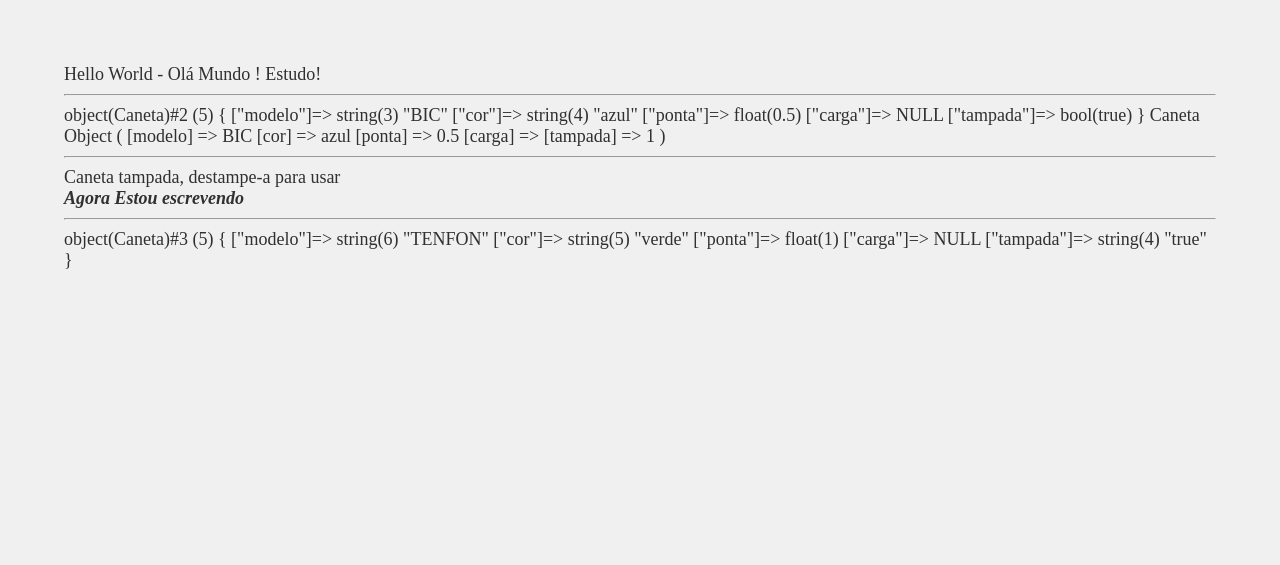
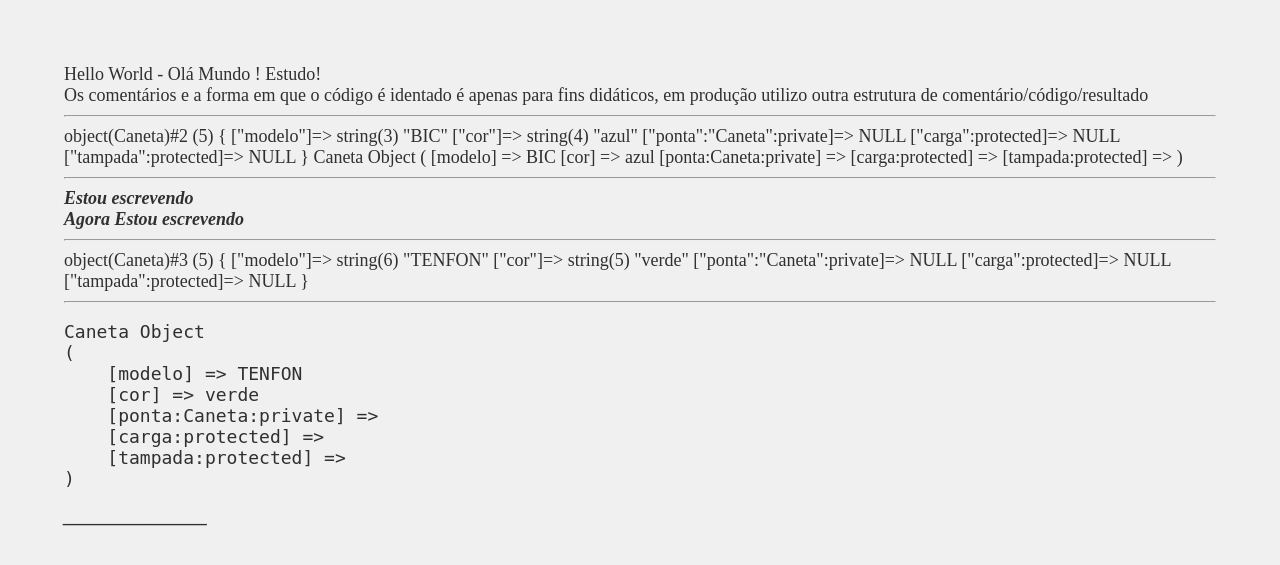
Before and after one commit to MarcelSussai/estudoPHP, a PHP site: page / in a window 1280 px wide. Shown: the top 565 px of the page. Run offline with PHP 8.4, Linux system fonts and the light colour scheme.

Commit message:
mais alterações

```diff
--- a/index.php
+++ b/index.php
@@ -10,8 +10,11 @@
     // |--------------------------------------------------------------|
     // | Antes, um olá mundo .... :)                                  |
     // |    Olá Mundo!                                                |
-        echo "Hello World - Olá Mundo ! Estudo!";
-        echo $pl.$hr;
+        echo "Hello World - Olá Mundo ! Estudo!".$pl;
+        echo "Os comentários e a forma em que o código é identado
+              é apenas para fins didáticos, em produção utilizo outra
+              estrutura de comentário/código/resultado";
+        echo $hr;
     // └--------------------------------------------------------------┘
 // -------------------------------------------------------------------┘
 
--- a/source/POO/Caneta.php
+++ b/source/POO/Caneta.php
@@ -3,26 +3,50 @@
     // ┌--------------------------------------------------------------┐
     // |    Criando a classe                                          |
     class Caneta {
-        // Criando os atributos                                       |
-        var $modelo;
-        var $cor;
-        var $ponta;
-        var $carga;
-        var $tampada;
-        // Criando os métodos                                         |
-        function escrever($txt) {
+    // |--------------------------------------------------------------|
+    // | Criando os atributos                                         |
+        public $modelo;
+        public $cor;
+        private $ponta;
+        protected $carga;
+        protected $tampada;
+    // |--------------------------------------------------------------|
+    // |    Criando os métodos                                        |
+    // |--------------------------------------------------------------|
+    // | escrever($txt)                                               |
+        public function escrever($txt) {
             if ($this->tampada == true) {
                 return "Caneta tampada, destampe-a para usar ";
             } else {
                 return "<strong><i>".$txt."</i></strong>";
             }
         }
-        function tampar() {
+    // |--------------------------------------------------------------|
+    // | rabiscar()                                                   |
+        public function rabiscar($nv) {
+            if ($this->tampada) {
+                return "Caneta tampada, destampe-a para usar ";
+            } else {
+                echo "<strong><i>";
+                for ($i=1; $i <= $nv; $i++) {
+                    echo "_";
+                }
+                echo "</i></strong>";
+            }
+        }
+    // |--------------------------------------------------------------|
+    // | tampar()                                                     |
+        public function tampar() {
             $this->tampada = true;
         }
-        function destampar() {
+    // |--------------------------------------------------------------|
+    // | destampar()                                                  |
+        public function destampar() {
             $this->tampada = false;
         }
-    }
+    // |--------------------------------------------------------------|
+
+
+}
 
 ?>
--- a/source/POO/OrientaObjeto.php
+++ b/source/POO/OrientaObjeto.php
@@ -10,6 +10,31 @@ require_once './var_util.php';
     // | Tambem podem ser entendidos objetos como as variáveis que    |
     // | são instâncias de uma classe                                 |
     // | Um objeto possui caracteristicas, comportamentos e estados   |
+    // |--------------------------------------------------------------|
+    // |    Visibilidade de um Objeto                                 |
+    // | (+)    Publico                                               |
+    // |            A classe atual e todas as outras classes          |
+    // | (-)    Privado                                               |
+    // |            Somente a classe atual                            |
+    // | (#)    Protegido                                             |
+    // |            A classe atual e todas suas subclasses            |
+    // |--------------------------------------------------------------|
+    // | Diagrama de classes                                          |
+    // ┌======================================┐                       |
+    // |    Caneta                            |                       |
+    // |======================================|                       |
+    // |  (+)   modelo                        |                       |
+    // |  (+)   cor                           |                       |
+    // |  (-)   ponta                         |                       |
+    // |  (#)   carga                         |                       |
+    // |  (#)   tampada                       |                       |
+    // |======================================|                       |
+    // |  (+)   escrever()                    |                       |
+    // |  (+)   rabiscar()                    |                       |
+    // |  (+)   pintar()                      |                       |
+    // |  (+)   tampar()                      |                       |
+    // |  (+)   destampar()                   |                       |
+    // └======================================┘                       |
     // |--------------------------------------------------------------|
     // | Exemplo de um objeto                                         |
     // | Caneta                                                       |
@@ -42,9 +67,9 @@ require_once './var_util.php';
     // | Criando o Objeto caneta                                      |
         $c1 = new Caneta;
         $c1->cor = "azul";
-        $c1->ponta = 0.5;
+        // $c1->ponta = 0.5;
         $c1->modelo = "BIC";
-        $c1->tampada = true;
+        // $c1->tampada = true;
     // |--------------------------------------------------------------|
     // | Mostrando o Estado                                           |
         var_dump($c1);
@@ -53,17 +78,23 @@ require_once './var_util.php';
     // |--------------------------------------------------------------|
     // | Utilizando um método da classe                               |
         echo $c1->escrever("Estou escrevendo").$pl;
-        $c1->destampar();
+        // $c1->destampar();
         echo $c1->escrever("Agora Estou escrevendo").$hr;
     // |--------------------------------------------------------------|
     // | Criando outra instancia, outro objeto                        |
         $c2 = new Caneta;
         $c2->cor = "verde";
-        $c2->ponta = 1.0;
         $c2->modelo = "TENFON";
-        $c2->tampada = "true";
+    // |--------------------------------------------------------------|
+    // | Exibindo o objeto mais duas vezes                            |
         var_dump($c2);
-
+        echo $hr;
+        echo $f1;
+        print_r($c2);
+        echo $f2;
+    // |--------------------------------------------------------------|
+    // | Rabiscando com o objeto caneta                               |
+        $c2->rabiscar(16);
     // └--------------------------------------------------------------┘
 // -------------------------------------------------------------------┘
 
```
Also changed, not shown: carro.php (added, +8 -0 lines).
